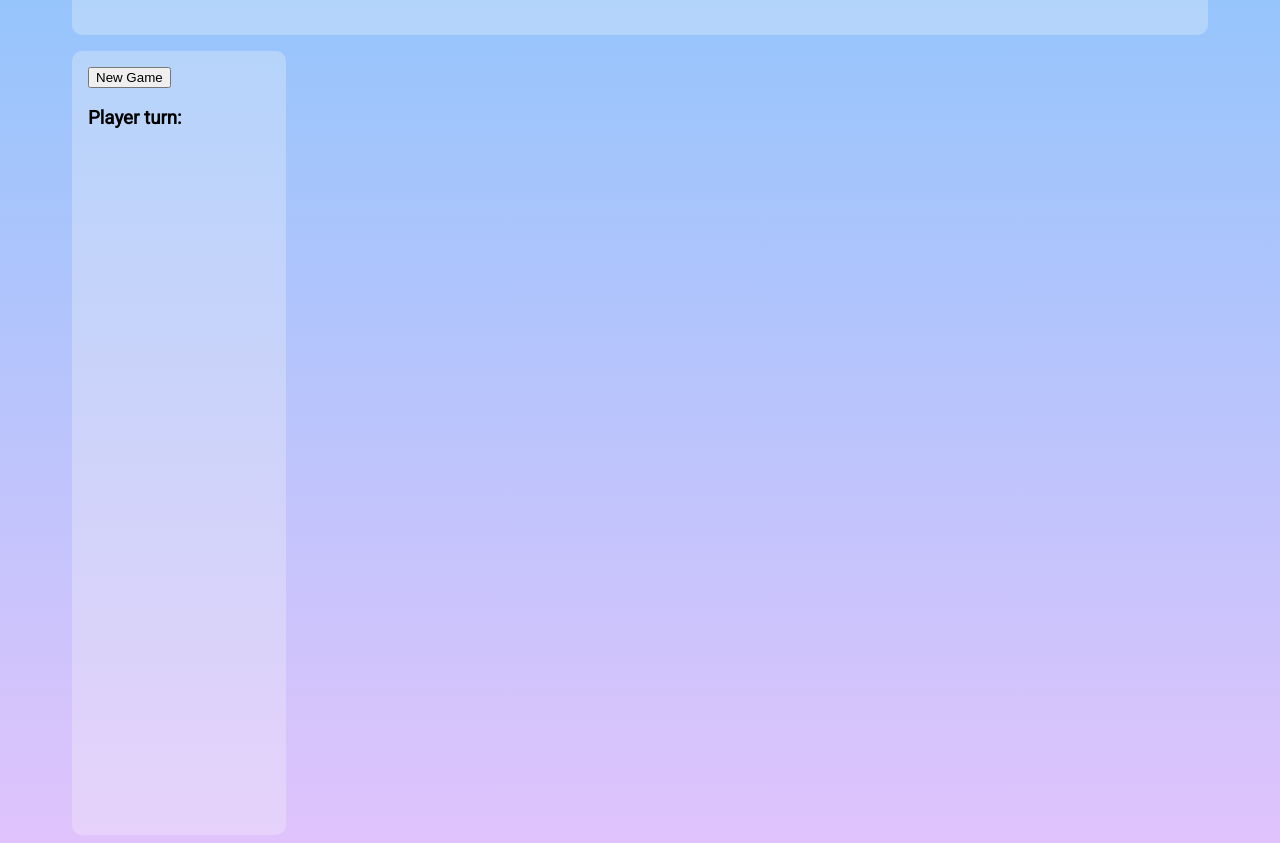
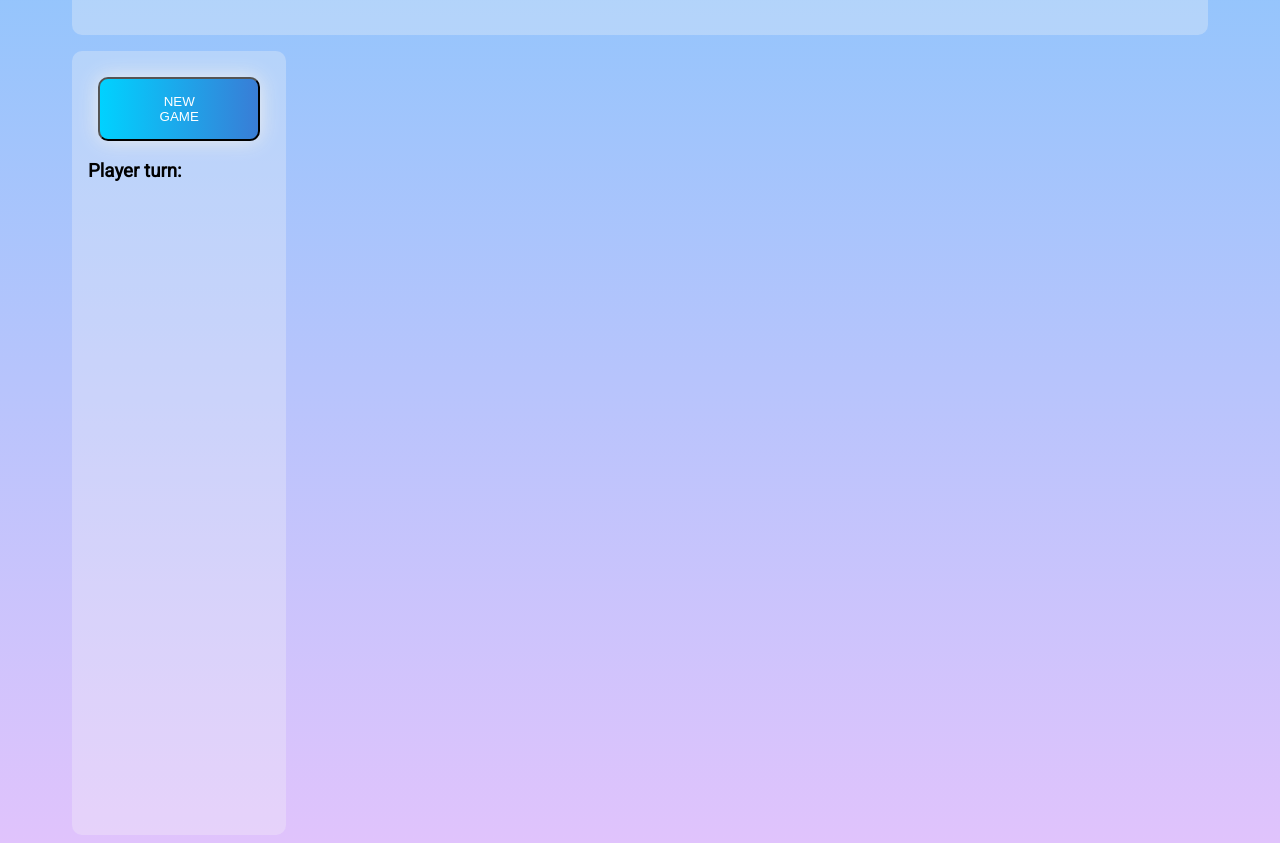
Before and after one commit to tererecode/odin-ticTacToe, a plain HTML site: page index.html in a window 1280 px wide. Shown: the part 86-929 px from the top of the page. Drawn offline with Linux system fonts and the light colour scheme.

Commit message:
Added class to btn

```diff
--- a/index.html
+++ b/index.html
@@ -22,7 +22,7 @@
         </header>
         <div class="sidebar">
             <div class="sidebar__controls">
-                <button class="reset__btn btn">New Game</button>
+                <button class="reset__btn btn-grad">New Game</button>
             </div>
             <div class="sidebar__info">
                 <!-- display some info here -->
```
